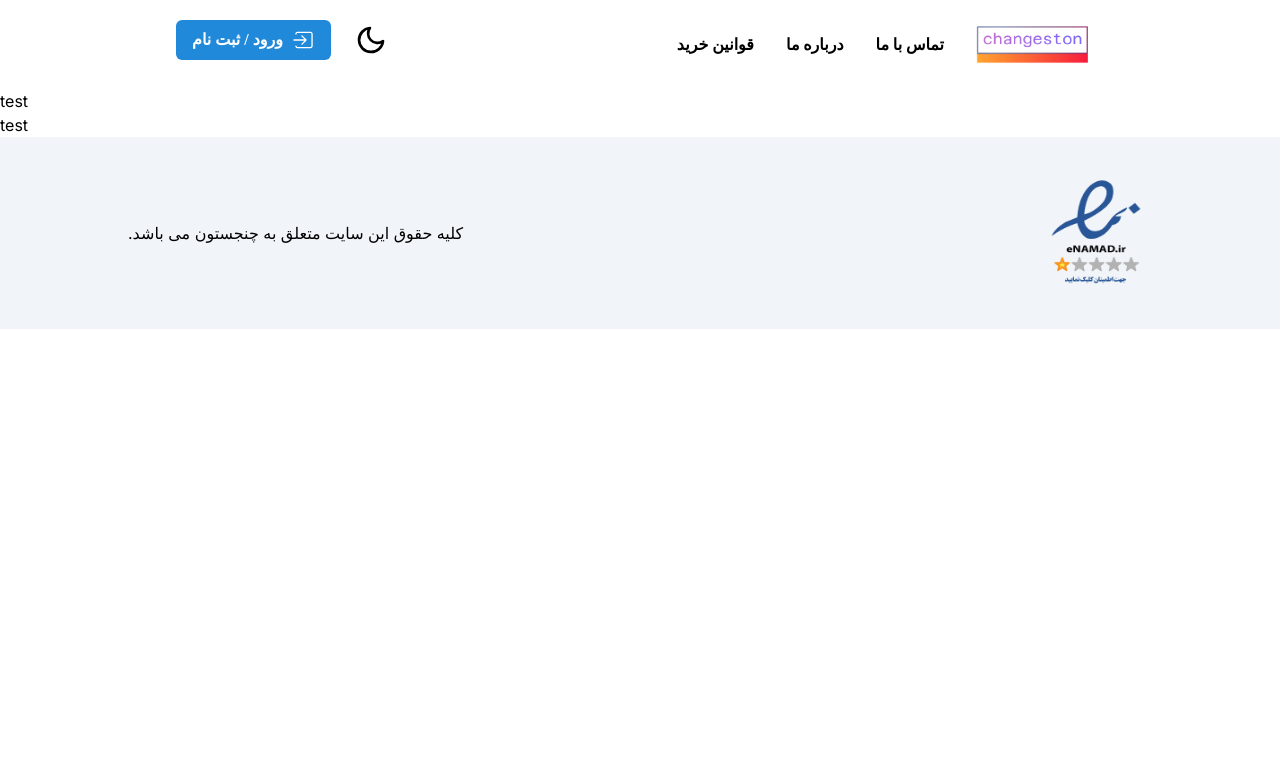
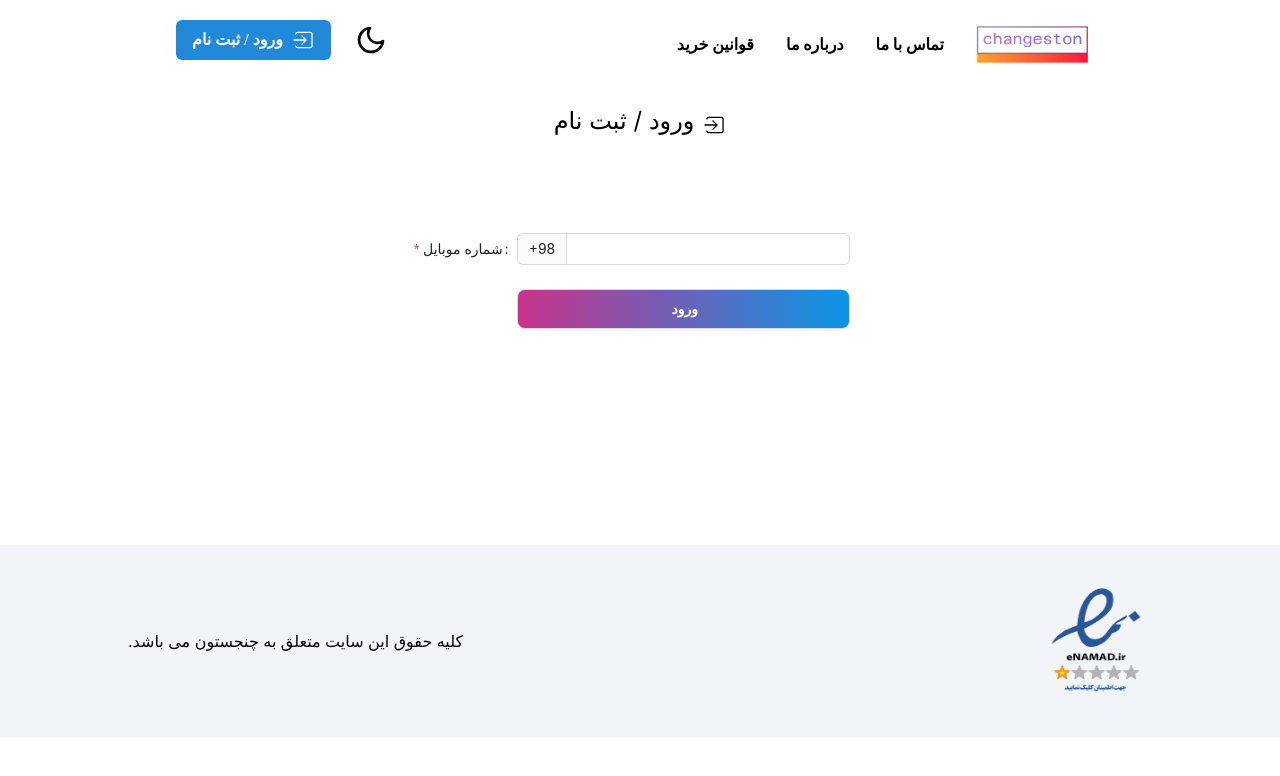
Before and after one commit to mtighorbani/Changeston, a Next.js app: page /login in a window 1280 px wide. Shown: the top 776 px of the page. Built offline with nearby package versions, Linux system fonts and the light colour scheme.

Commit message:
login page redesigned

```diff
--- a/app/login/page.tsx
+++ b/app/login/page.tsx
@@ -1,19 +1,24 @@
 "use client";
 
-import { useQuery } from "@tanstack/react-query";
-import axios from "axios";
+import LoginForm from "@/components/LoginForm";
+import { IoIosLogIn } from "react-icons/io";
 
 const Login = () => {
-  /*   const { data: cities,refetch: refetchCities } = useQuery({
-    queryFn: async () => (await axios.get("")).data,
-    queryKey: ["cities"],
-    retry: false,
-    // initialData: "",
-  }); */
   return (
-    <div>
-      <p>test</p>
-      <button>test</button>
+    <div className="mb-48">
+      <h1
+        dir="rtl"
+        className=" mx-auto justify-center flex text-2xl mb-24 mt-4"
+      >
+        <IoIosLogIn className="max-sm:hidden size-6  ml-2 mt-2" />
+        <span>ورود / ثبت نام</span>
+      </h1>
+      <div
+        className=" mx-auto justify-center flex text-2xl mb-24 mt-4"
+        dir="rtl"
+      >
+      <div className="max-sm:ml-0 max-sm:mb-16 mr-20">{<LoginForm />}</div>
+      </div>
     </div>
   );
 };
--- /dev/null
+++ b/components/LoginForm.tsx
@@ -0,0 +1,64 @@
+"use client";
+
+import { Button, Form, Input } from "antd";
+
+const layout = {
+  labelCol: { span: 8 },
+  wrapperCol: { span: 16 },
+};
+const LoginForm = () => {
+  // ** Handlers
+  const onSubmitHandler = (data: any) => {
+    console.log(data);
+  };
+
+  /* // ** RegExp
+  const phoneRegExp = /^(?:(0|0098|\+98)9(0[1-5]|[1 3]\d|2[0-2]|9[0-4]|98)\d{7}|)$/ */
+
+  return (
+    <Form
+      dir="ltr"
+      {...layout}
+      name="login-data"
+      onFinish={onSubmitHandler}
+      style={{ maxWidth: 600, minWidth: 500 }}
+      // validateMessages={validateMessages}
+      className=" max-sm:max-w-28"
+    >
+      <Form.Item
+        name="phone"
+        label={<span className="dark:text-white">شماره موبایل</span>}
+        rules={[
+          {
+            required: true,
+            message: "شماره تماس ضروری و می بایست 10 رقم باشد",
+            min: 10,
+            // pattern: phoneRegExp
+          },
+        ]}
+      >
+        <Input
+          addonBefore={<span className="dark:text-white">+98</span>}
+          style={{ width: "100%" }}
+        />
+      </Form.Item>
+
+      <Form.Item wrapperCol={{ ...layout.wrapperCol, offset: 8 }}>
+        <Button
+          className="w-[100%]  h-10 text-center  text-white pr-3  rounded-lg font-bold bg-gradient-to-r from-[#C8338C] to-[#0A95E5]  "
+          htmlType="submit"
+        >
+          ورود
+        </Button>
+      </Form.Item>
+      {/* <Button
+        type="text"
+        className="w-[100%]   text-center text-white pr-3  rounded-lg font-bold  "
+      >
+        ثبت نام
+      </Button> */}
+    </Form>
+  );
+};
+
+export default LoginForm;
```
